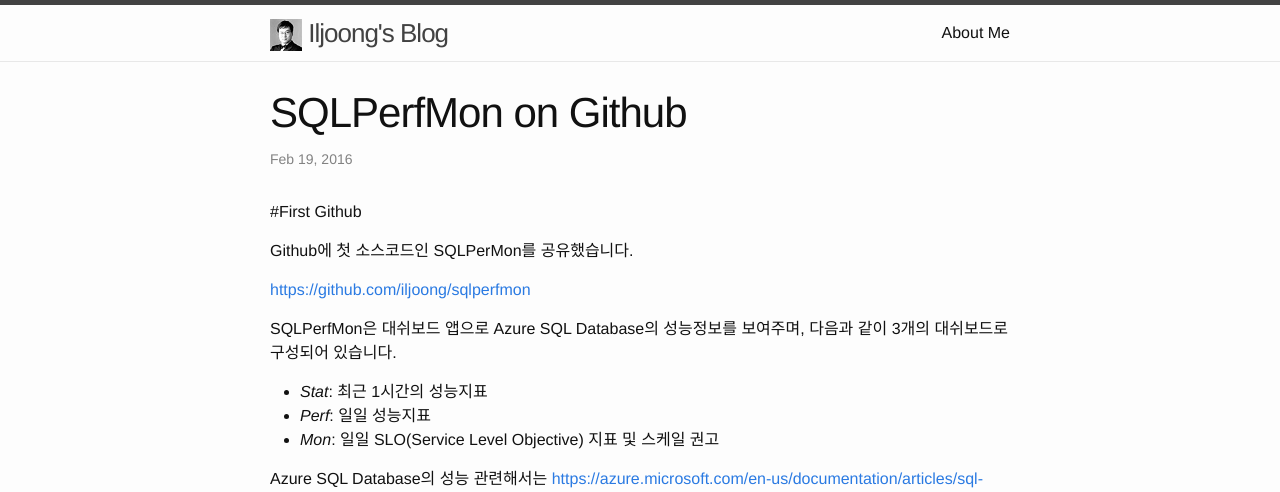
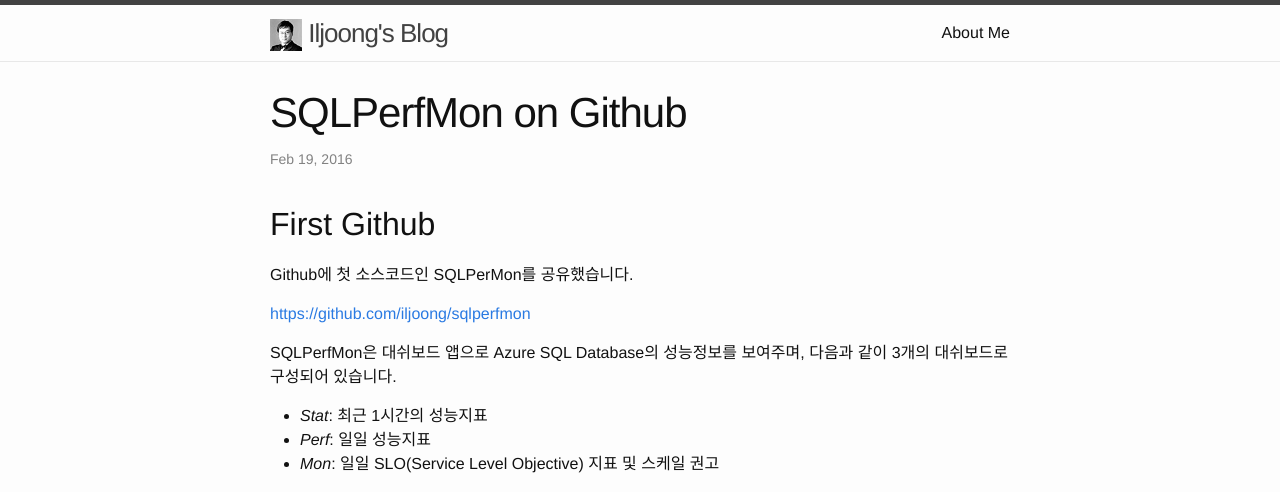
Before and after one commit to iljoong/iljoong.github.io, a Jekyll site: the page built from _posts/2016-02-19-Github-SQLPerfMon.md, in a window 1280 px wide and 1400 px high. Shown: the top 492 px of the window. Built offline with Jekyll 4.4.1, drawn with Linux system fonts in a browser that asks for light colours.

Commit message:
fix heading

```diff
--- a/_posts/2016-02-19-Github-SQLPerfMon.md
+++ b/_posts/2016-02-19-Github-SQLPerfMon.md
@@ -5,7 +5,7 @@ date:   2016-02-19 09:00:00 +0000
 categories: project
 ---
 
-#First Github
+## First Github
 
 Github에 첫 소스코드인 SQLPerMon를 공유했습니다.
 
```
Also changed, not shown: other parts of _posts/2016-02-19-Github-SQLPerfMon.md (+2 -0 lines).
